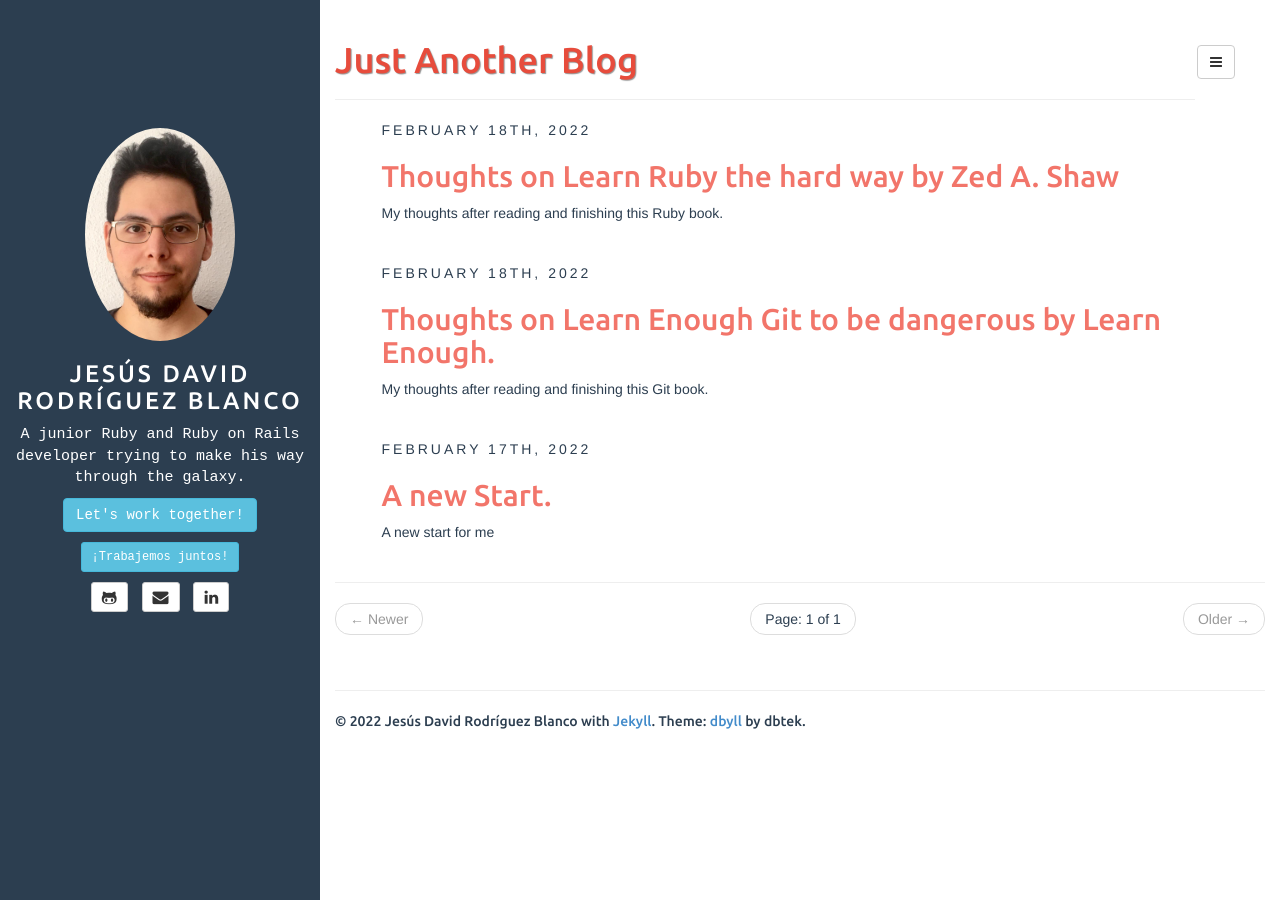
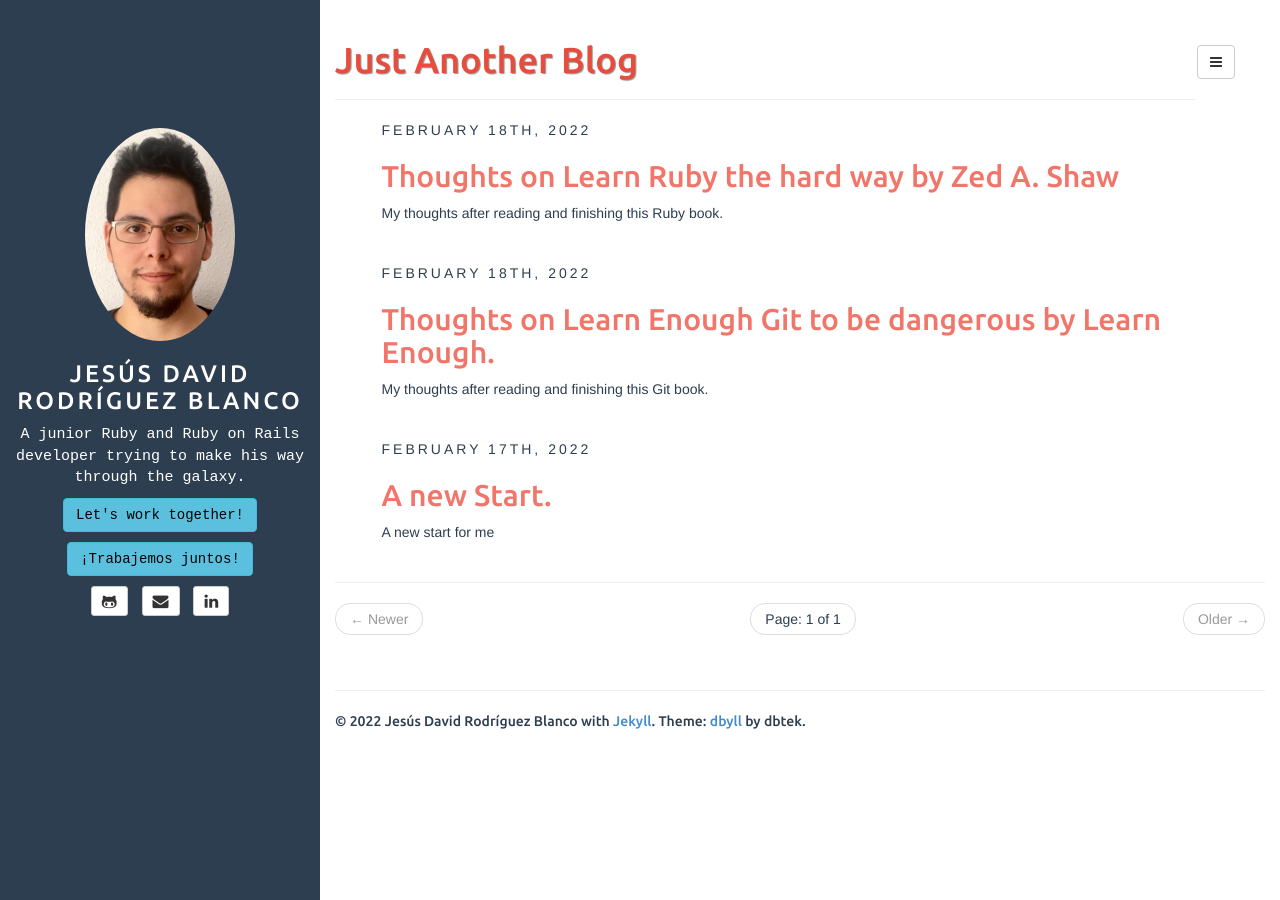
Before and after one commit to Jesdarobla/jesdarobla.github.io, a Jekyll site: the page built from index.html, in a window 1280 px wide. Built offline with Jekyll 4.4.1, drawn with Linux system fonts in a browser that asks for light colours; the list of posts is cut into pages by our own code.

Commit message:
change sidebar color

```diff
--- a/_includes/sidebar.html
+++ b/_includes/sidebar.html
@@ -15,8 +15,8 @@
 {% endif %}
 
 <div id="bio" class= "text-center">
-	<p><a href="{{ site.eng_cv_path }}"><button type="button" class="btn btn-info">Let's work together!</button></a></p>
-	<p><a href="{{ site.esp_cv_path }}"><button type="button" class="btn btn-info btn-sm">¡Trabajemos juntos!</button></a></p>
+	<p><a href="{{ site.eng_cv_path }}"><button type="button" class="btn btn-info" style="color: black">Let's work together!</button></a></p>
+	<p><a href="{{ site.esp_cv_path }}"><button type="button" class="btn btn-info" style="color: black">¡Trabajemos juntos!</button></a></p>
 </div>
 
 
```
